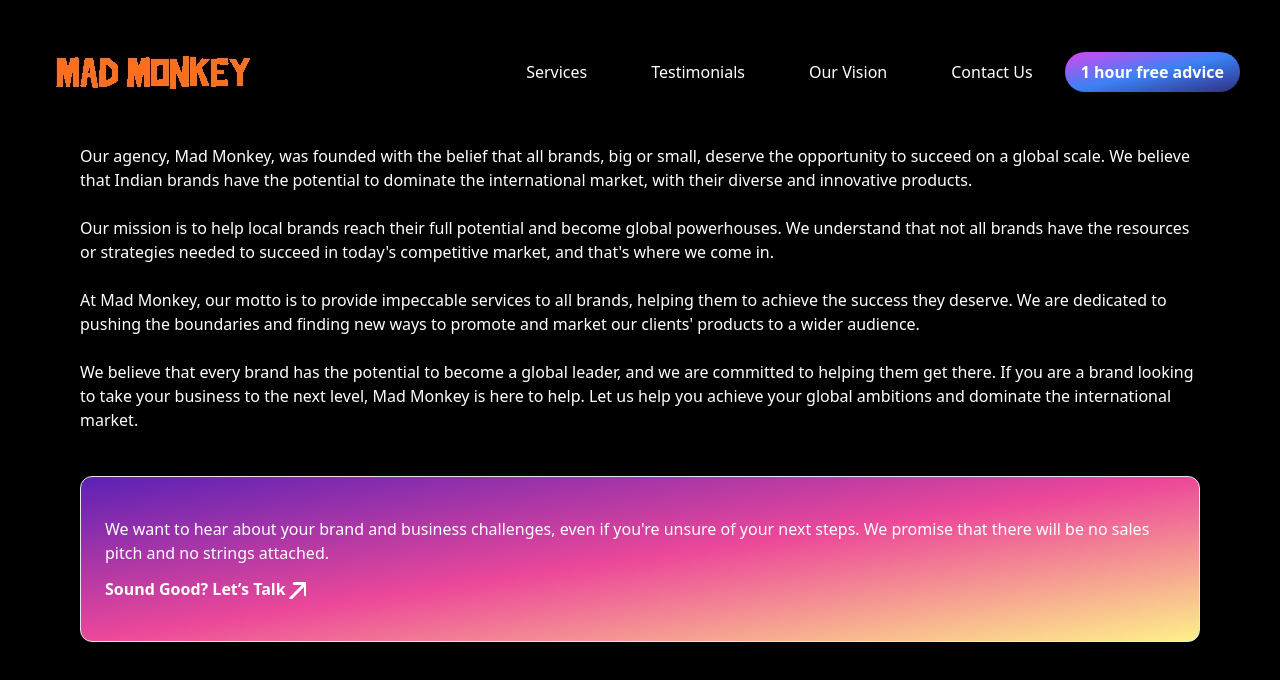
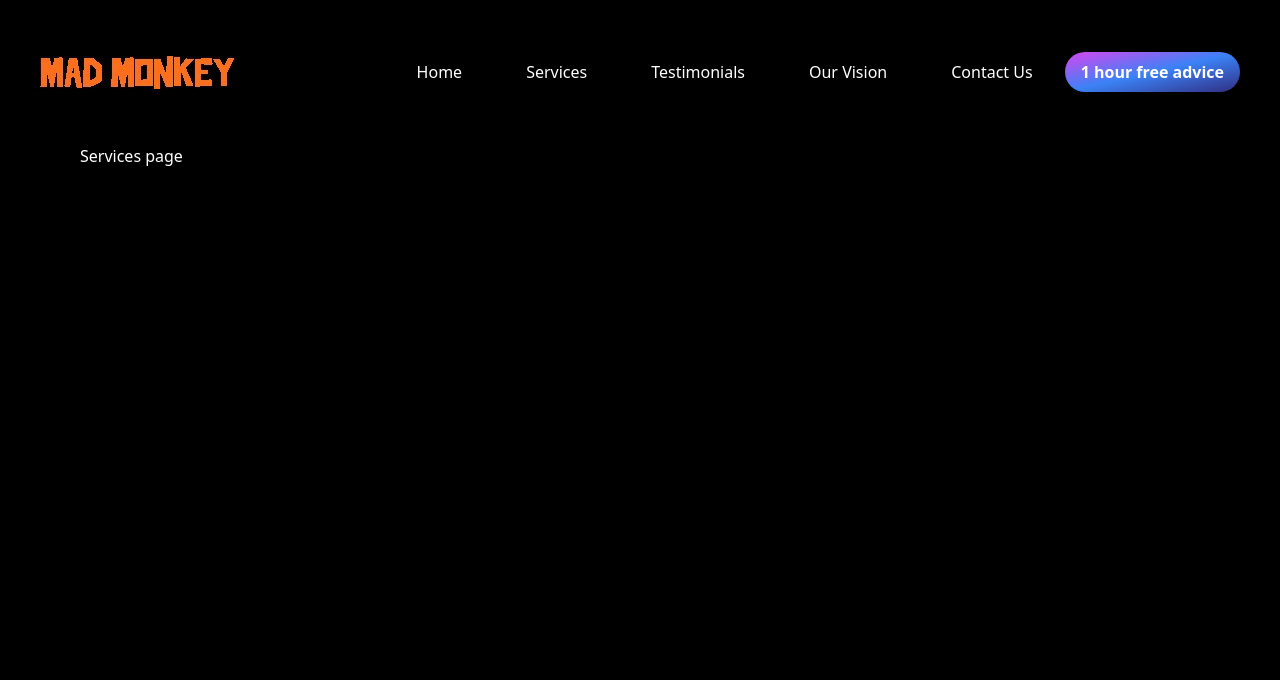
Before and after one commit to Mad-Monkey-hq/Web, a React (Create React App) app: page /Services in a window 1280 px wide. Shown: the top 680 px of the page. Built offline with nearby package versions, Linux system fonts and the light colour scheme.

Commit message:
7/3/24-Navbar responsive

```diff
--- a/package.json
+++ b/package.json
@@ -10,6 +10,7 @@
     "gh-pages": "^6.1.1",
     "react": "^18.2.0",
     "react-dom": "^18.2.0",
+    "react-router-dom": "^6.22.2",
     "react-scripts": "5.0.1",
     "web-vitals": "^2.1.4"
   },
--- a/src/App.js
+++ b/src/App.js
@@ -1,11 +1,29 @@
 import React from "react";
 import Navbar from "./components/Navbar";
+import {
+  BrowserRouter as Router,
+} from "react-router-dom";
+import { Routes, Route } from 'react-router-dom';
+
+import Home from "./components/Home";
+import Vision from "./components/Vision";
+import Services from "./components/Services";
+
 
 function App() {
   return (
-    <div className='bg-black h-screen w-screen'>
-     <Navbar />
-    </div>
+    <>
+      <div className='bg-black h-screen w-screen'>
+        <Router>
+          <Navbar />
+          <Routes>
+            <Route exact path="/" element={<Home />}></Route>
+            <Route exact path="/Vision" element={<Vision />}></Route>
+            <Route exact path="/Services" element={<Services />}></Route>
+          </Routes>
+        </Router>
+      </div>
+    </>
   );
 }
 
--- /dev/null
+++ b/src/components/Home.js
@@ -0,0 +1,11 @@
+import React from 'react'
+
+function Home() {
+  return (
+    <div>
+      <h1 className='align-right text-white mt-20 ml-20 mr-20 text-l'>this is home page</h1>
+    </div>
+  )
+}
+
+export default Home;
--- a/src/components/Navbar.js
+++ b/src/components/Navbar.js
@@ -1,36 +1,36 @@
 import React from "react";
-import Vision from "./Vision";
+import {
+  Link,
+  Routes
+} from "react-router-dom";
+import img1 from "../images/Mad Monkey.jpeg"
 
 function Navbar() {
   return (
     <div>
       <header className="top-0 left-0 w-full h-16 flex justify-between items-center">
-      <a
-          href="#"
-          className="ml-4 mt-20 px-10 text-3xl font-bold text-white drop-shadow-xl"
-        >
-          <img src="./images/Mad Monkey.jpeg"/>
-        </a>
-
+        <div className="mt-20 ml-10"><img src={img1} /></div>
         <nav className="text-base text-white font-medium mt-20 mr-10">
-          <a href="#" className="p-8 transition duration-0.3 hover:text-yellow-700">
+          <Link to="/" className="p-8 transition duration-0.3 hover:text-yellow-700">
+            Home
+          </Link>
+          <Link to="/Services" className="p-8 transition duration-0.3 hover:text-yellow-700">
             Services
-          </a>
-          <a href="#" className="p-8 transition duration-0.3 hover:text-yellow-700">
+          </Link>
+          <Link to="/Testimonials" className="p-8 transition duration-0.3 hover:text-yellow-700">
             Testimonials
-          </a>
-          <a href="#" className="p-8 transition duration-0.3 hover:text-yellow-700">
+          </Link>
+          <Link to="/Vision" className="p-8 transition duration-0.3 hover:text-yellow-700">
             Our Vision
-          </a>
-          <a href="#" className="p-8 transition duration-0.3 hover:text-yellow-700">
+          </Link>
+          <Link to="/Contact Us" className="p-8 transition duration-0.3 hover:text-yellow-700">
             Contact Us
-          </a>
-          <a href="#">
-          <button class="bg-gradient-to-br from-fuchsia-500 via-blue-500 to-indigo-900 hover:bg-blue-700 text-white font-bold py-2 px-4 rounded-full">1 hour free advice</button>
-          </a>
+          </Link>
+          <Link to="#">
+            <button class="bg-gradient-to-br from-fuchsia-500 via-blue-500 to-indigo-900 hover:bg-blue-700 text-white font-bold py-2 px-4 rounded-full">1 hour free advice</button>
+          </Link>
         </nav>
       </header>
-      <Vision />
     </div>
   );
 }
--- /dev/null
+++ b/src/components/Services.js
@@ -0,0 +1,13 @@
+import React from 'react'
+
+function Services() {
+    return (
+        <div>
+            <h1 className='align-right text-white mt-20 ml-20 mr-20 text-l'>
+                Services page
+            </h1>
+        </div>
+    )
+}
+
+export default Services
```
Also changed, not shown: src/images/Mad Monkey.jpeg (renamed from public/images/Mad Monkey.jpeg), 1 other file (tests, documents, lock files or other folders).
